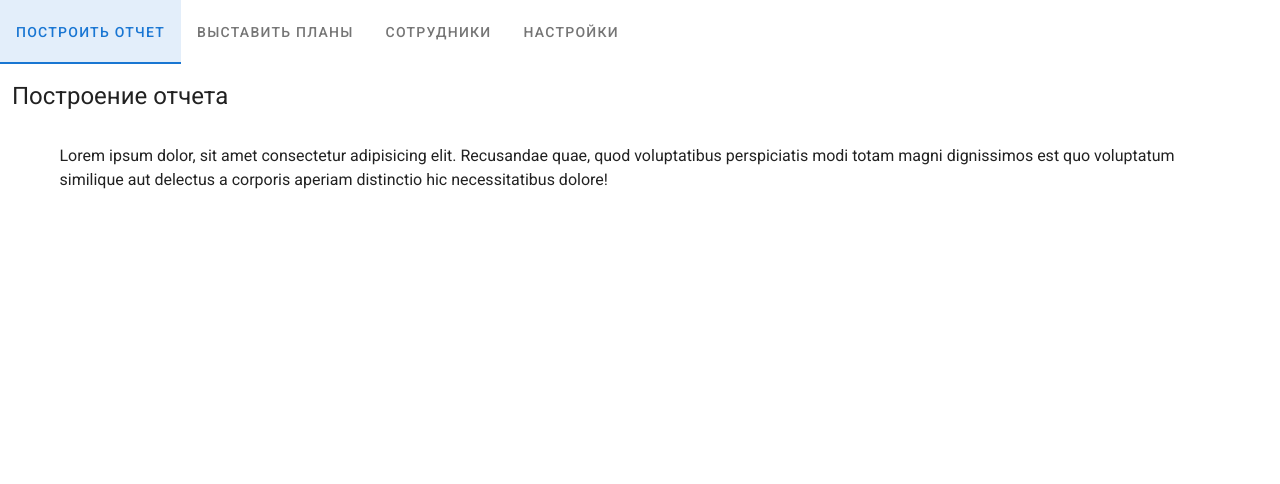
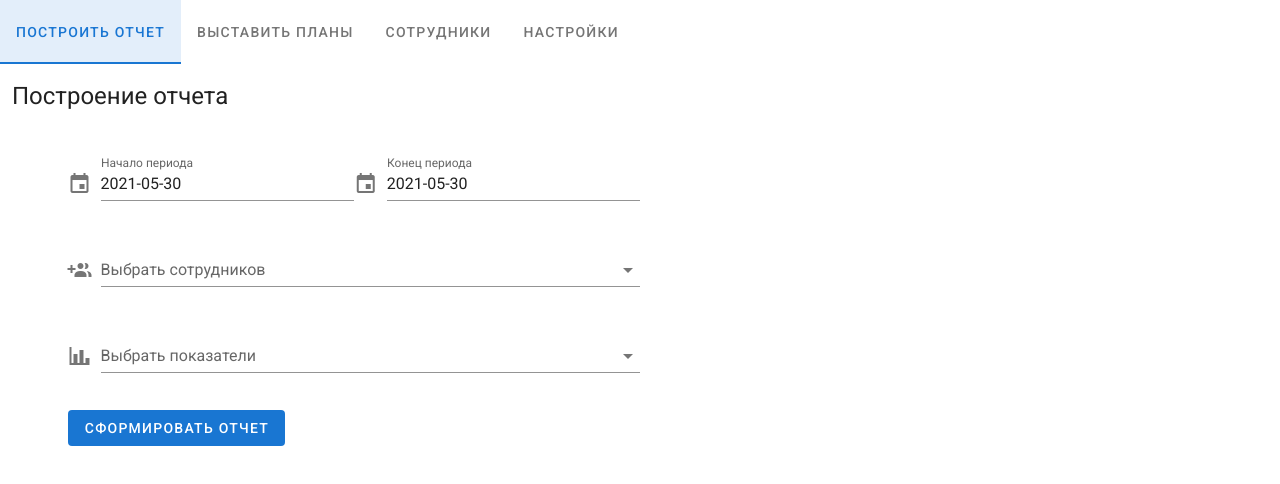
Before and after one commit to ArtemBelyi/plan-fact, a Vue app: page / in a window 1280 px wide. Shown: the top 484 px of the page. Built offline with nearby package versions, Linux system fonts and the light colour scheme.

Commit message:
add in home two selects (emplayees, plans)

```diff
--- a/src/views/Home.vue
+++ b/src/views/Home.vue
@@ -2,7 +2,175 @@
   <div>
     <h1 class="headline pb-5">Построение отчета</h1>
     <v-container>
-      <p>Lorem ipsum dolor, sit amet consectetur adipisicing elit. Recusandae quae, quod voluptatibus perspiciatis modi totam magni dignissimos est quo voluptatum similique aut delectus a corporis aperiam distinctio hic necessitatibus dolore!</p>
+      <!-- date.pickers -->
+      <v-card flat class="pa-5">
+        <v-layout row wrap>
+          <v-flex xs12 md3>
+            <v-menu
+              ref="menu1"
+              v-model="menuStart"
+              :close-on-content-click="false"
+              :return-value.sync="dateStart"
+              transition="scale-transition"
+              offset-y
+              min-width="auto"
+            >
+              <template v-slot:activator="{ on, attrs }">
+                <v-text-field
+                  v-model="dateStart"
+                  label="Начало периода"
+                  prepend-icon="mdi-calendar"
+                  readonly
+                  v-bind="attrs"
+                  v-on="on"
+                ></v-text-field>
+              </template>
+              <v-date-picker
+                v-model="dateStart"
+                no-title
+                scrollable
+              >
+                <v-spacer></v-spacer>
+                <v-btn
+                  text
+                  color="primary"
+                  @click="menuStart = false"
+                >
+                  Cancel
+                </v-btn>
+                <v-btn
+                  text
+                  color="primary"
+                  @click="$refs.menu1.save(dateStart)"
+                >
+                  OK
+                </v-btn>
+              </v-date-picker>
+            </v-menu>
+          </v-flex>
+          <v-flex xs12 md3>
+            <v-menu
+              ref="menu2"
+              v-model="menuFinish"
+              :close-on-content-click="false"
+              :return-value.sync="dateFinish"
+              transition="scale-transition"
+              offset-y
+              min-width="auto"
+            >
+              <template v-slot:activator="{ on, attrs }">
+                <v-text-field
+                  v-model="dateFinish"
+                  label="Конец периода"
+                  prepend-icon="mdi-calendar"
+                  readonly
+                  v-bind="attrs"
+                  v-on="on"
+                ></v-text-field>
+              </template>
+              <v-date-picker
+                v-model="dateFinish"
+                no-title
+                scrollable
+              >
+                <v-spacer></v-spacer>
+                <v-btn
+                  text
+                  color="primary"
+                  @click="menuFinish = false"
+                >
+                  Cancel
+                </v-btn>
+                <v-btn
+                  text
+                  color="primary"
+                  @click="$refs.menu2.save(dateFinish)"
+                >
+                  OK
+                </v-btn>
+              </v-date-picker>
+            </v-menu>
+          </v-flex>
+        </v-layout>
+      </v-card>
+      <!-- select.emplayees -->
+      <v-card flat class="pa-5">
+        <v-layout row wrap>
+          <v-flex xs12 md6>
+              <v-select
+                v-model="selectedEmplayees"
+                :items="emplayees"
+                label="Выбрать сотрудников"
+                prepend-icon="mdi-account-multiple-plus"
+                multiple
+              >
+                <template v-slot:prepend-item>
+                  <v-list-item
+                    ripple
+                    @click="toggleEmplayees"
+                  >
+                    <v-list-item-action>
+                      <v-icon :color="selectedEmplayees.length > 0 ? 'indigo darken-4' : ''">
+                        {{ iconEmplayee }}
+                      </v-icon>
+                    </v-list-item-action>
+                    <v-list-item-content>
+                      <v-list-item-title>
+                        Выбрать всех
+                      </v-list-item-title>
+                    </v-list-item-content>
+                  </v-list-item>
+                  <v-divider class="mt-2"></v-divider>
+                </template>
+              </v-select>
+          </v-flex>
+        </v-layout>
+      </v-card>
+      <!-- select.plans -->
+      <v-card flat class="pa-5">
+        <v-layout row wrap>
+          <v-flex xs12 md6>
+              <v-select
+                v-model="selectedPlans"
+                :items="plans"
+                label="Выбрать показатели"
+                prepend-icon="mdi-chart-bar"
+                multiple
+              >
+                <template v-slot:prepend-item>
+                  <v-list-item
+                    ripple
+                    @click="togglePlans"
+                  >
+                    <v-list-item-action>
+                      <v-icon :color="selectedPlans.length > 0 ? 'indigo darken-4' : ''">
+                        {{ iconPlan }}
+                      </v-icon>
+                    </v-list-item-action>
+                    <v-list-item-content>
+                      <v-list-item-title>
+                        Выбрать всех
+                      </v-list-item-title>
+                    </v-list-item-content>
+                  </v-list-item>
+                  <v-divider class="mt-2"></v-divider>
+                </template>
+              </v-select>
+          </v-flex>
+        </v-layout>
+      </v-card>
+      <v-card flat class="pa-5">
+        <v-layout row wrap>
+          <v-flex xs12 md3>
+            <v-btn
+              depressed
+              color="primary"
+            >
+              Сформировать отчет
+            </v-btn>
+          </v-flex>
+        </v-layout>
+      </v-card>
     </v-container>
   </div>
 </template>
@@ -10,6 +178,60 @@
 <script>
 export default {
   name: "Home",
-  components: {}
+  data: () => ({
+    dateStart: new Date().toISOString().substr(0, 10),
+    menuStart: false,
+    dateFinish: new Date().toISOString().substr(0, 10),
+    menuFinish: false,
+    emplayees: ['Артем Белый', 'Денис Новичков', 'Денис Хренов', 'Алена Попова', 'Роман Зимин', 'Роман Кычин', 'Сергей Егай', 'Сергей Хомяков', 'Михайл Твердохлеб', 'Филипп Рацков', 'Артем Соколов', 'Александр Артемов', 'Екатерина Ким', 'Владимир Зудилин', 'Дарья Белая'],
+    plans: ['Исходящие звонки', 'Отправлено КП', 'Проведено встреч', 'Заключено договоров', 'Закрыто сделок', 'Сумма сделок'],
+    selectedEmplayees: [],
+    selectedPlans: []
+  }),
+  components: {},
+  methods: {
+    toggleEmplayees () {
+      this.$nextTick(() => {
+        if (this.likesAllEmplayee) {
+          this.selectedEmplayees = []
+        } else {
+          this.selectedEmplayees = this.emplayees.slice()
+        }
+      })
+    },
+    togglePlans () {
+      this.$nextTick(() => {
+        if (this.likesAllPlan) {
+          this.selectedPlans = []
+        } else {
+          this.selectedPlans = this.plans.slice()
+        }
+      })
+    }
+  },
+  computed: {
+    likesAllEmplayee () {
+      return this.selectedEmplayees.length === this.emplayees.length
+    },
+    likesSomeEmplayee () {
+      return this.selectedEmplayees.length > 0 && !this.likesAllEmplayee
+    },
+    iconEmplayee () {
+      if (this.likesAllEmplayee) return 'mdi-close-box'
+      if (this.likesSomeEmplayee) return 'mdi-minus-box'
+      return 'mdi-checkbox-blank-outline'
+    },
+    likesAllPlan () {
+      return this.selectedPlans.length === this.plans.length
+    },
+    likesSomePlan () {
+      return this.selectedPlans.length > 0 && !this.likesAllPlan
+    },
+    iconPlan () {
+      if (this.likesAllPlan) return 'mdi-close-box'
+      if (this.likesSomePlan) return 'mdi-minus-box'
+      return 'mdi-checkbox-blank-outline'
+    }
+  }
 };
 </script>
```
